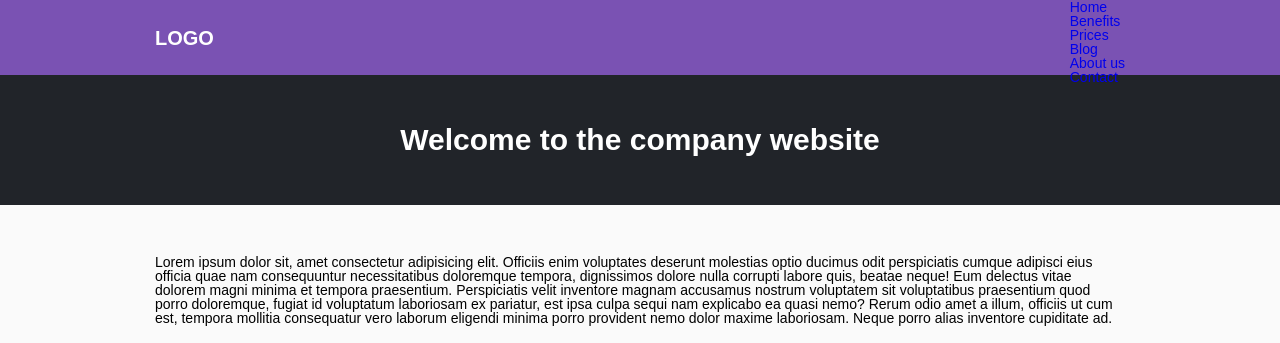
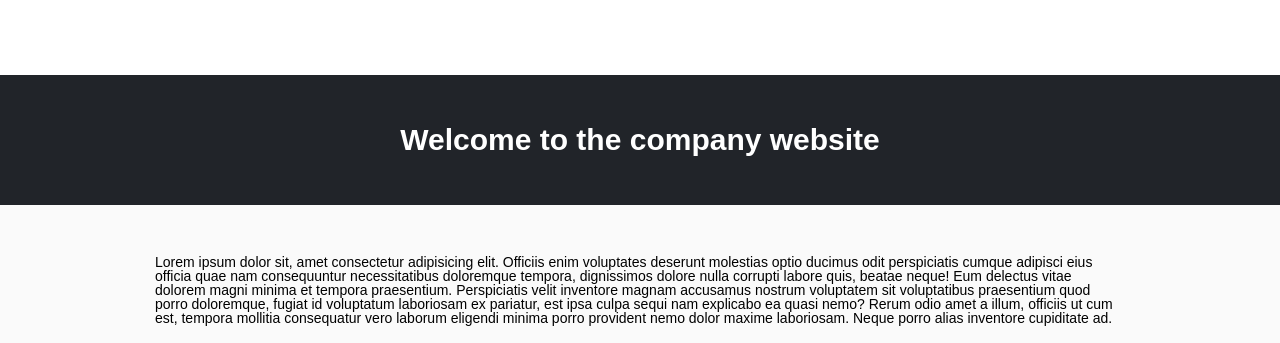
Before and after one commit to xanaxhhdt/Simple-burger-menu, a plain HTML site: page index.html in a window 1280 px wide. Shown: the top 343 px of the page. Drawn offline with Linux system fonts and the light colour scheme.

Commit message:
start ver.1

```diff
--- a/css/style.css
+++ b/css/style.css
@@ -46,36 +46,3 @@ img {
 .footer .content {
    color: #fff;
 }
-
-.navbar {
-   position: fixed;
-   left: 0;
-   top: 0;
-   width: 100%;
-   height: 75px;
-   background: #7a52b3;
-}
-
-.navbar__wrap {
-   display: flex;
-   justify-content: space-between;
-   height: 100%;
-}
-
-.hamb {
-   display: none;
-}
-
-.popup {
-   display: none;
-}
-
-.logo {
-   text-decoration: none;
-   color: #fff;
-   font-size: 20px;
-   font-weight: bold;
-   text-transform: uppercase;
-   display: flex;
-   align-items: center;
-}
--- a/index.html
+++ b/index.html
@@ -11,29 +11,6 @@
    </head>
 
    <body>
-      <nav class="navbar">
-         <div class="container">
-            <div class="navbar__wrap">
-               <div class="hamb">
-                  <div class="hamb__field" id="hamb">
-                     <span class="bar"></span>
-                     <span class="bar"></span>
-                     <span class="bar"></span>
-                  </div>
-               </div>
-               <a href="#" class="logo" id="logo">Logo</a>
-               <ul class="menu" id="menu">
-                  <li><a href="#">Home</a></li>
-                  <li><a href="#">Benefits</a></li>
-                  <li><a href="#">Prices</a></li>
-                  <li><a href="#">Blog</a></li>
-                  <li><a href="#">About us</a></li>
-                  <li><a href="#">Contact</a></li>
-               </ul>
-            </div>
-         </div>
-      </nav>
-      <div class="popup" id="popup"></div>
       <header class="header">
          <div class="container">
             <div class="content">
```
